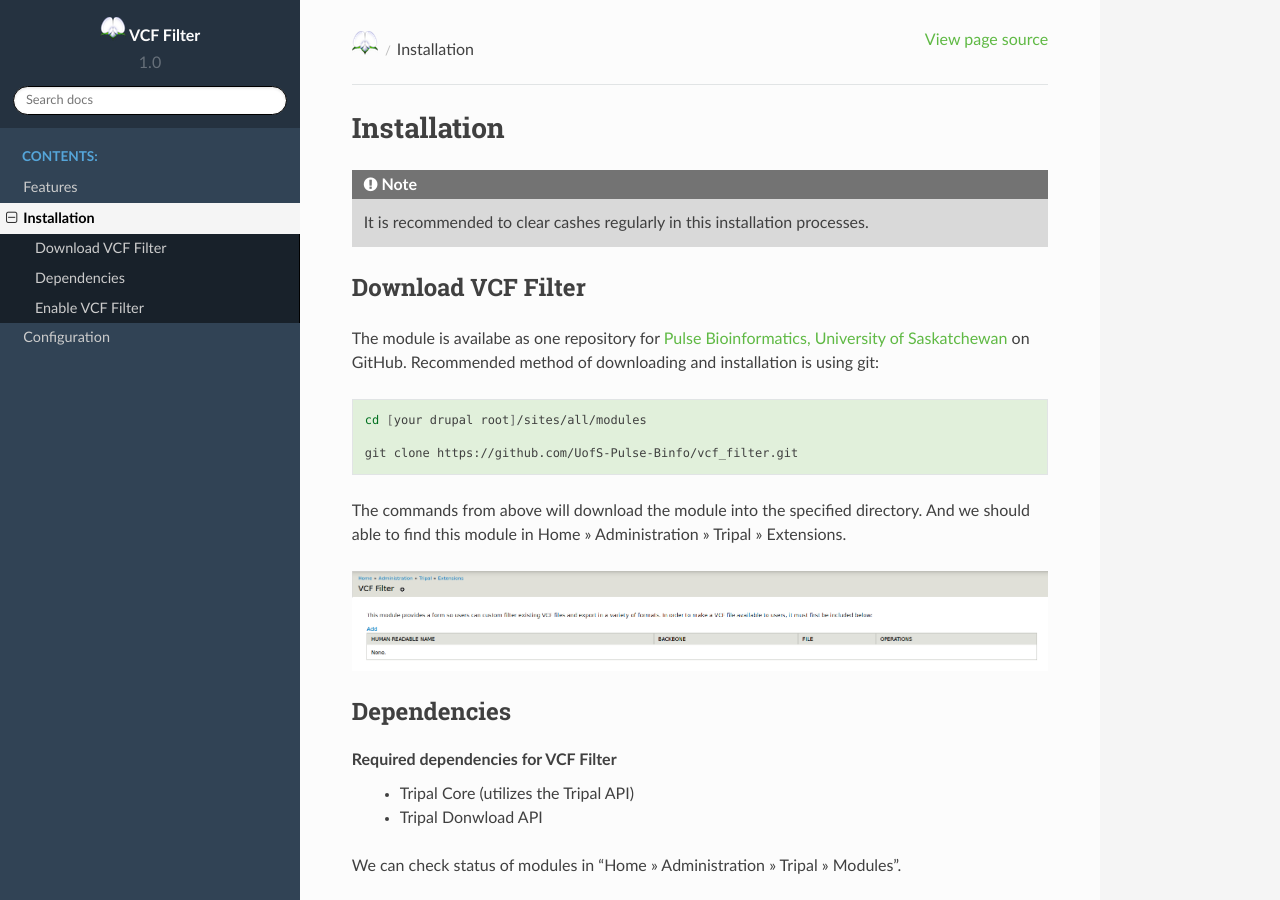
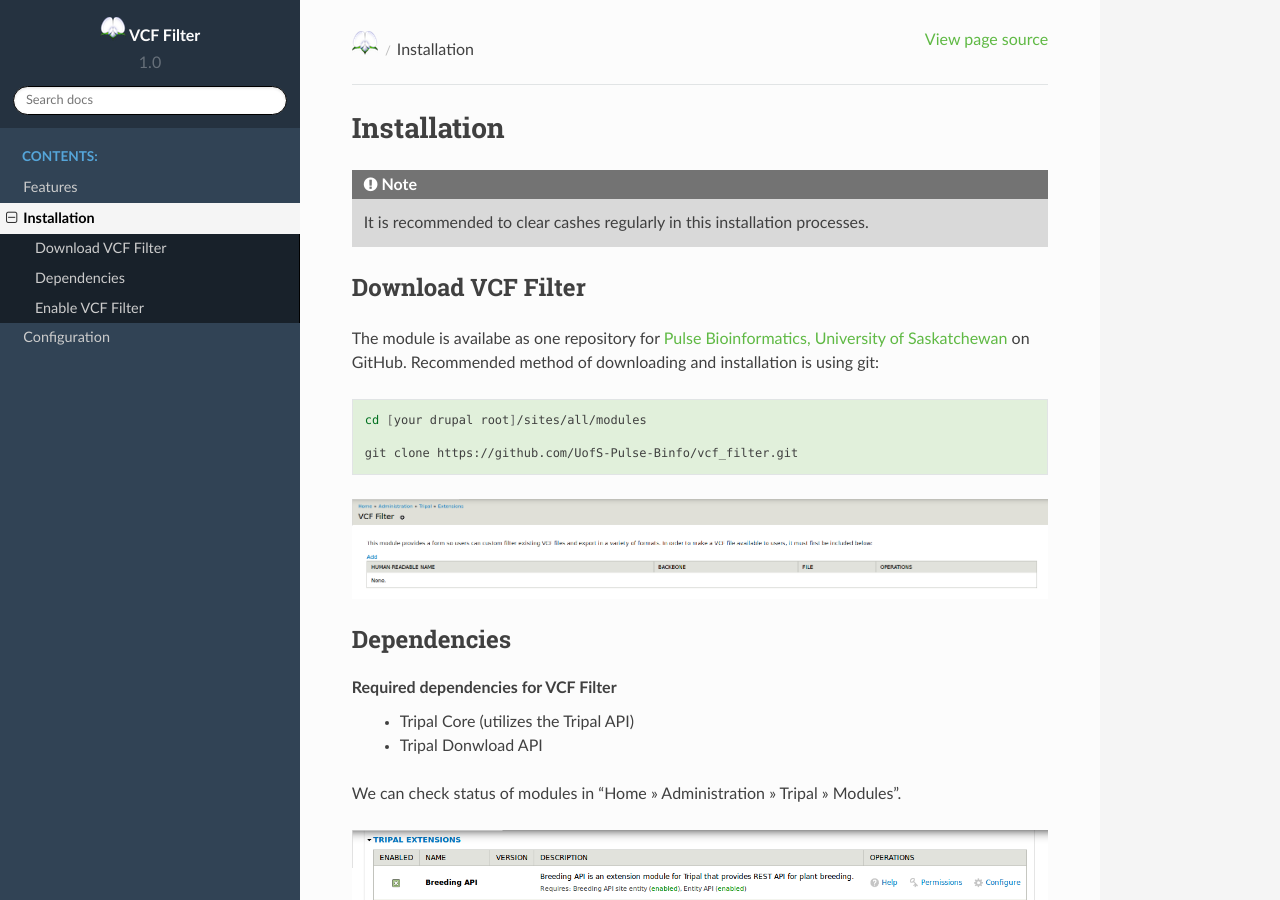
Before and after one commit to UofS-Pulse-Binfo/vcf_filter, a Sphinx documentation site: the page built from docs/install.rst, in a window 1280 px wide and 900 px high. Built offline with Sphinx 7.4.7 and the Read the Docs theme 2.0.0, drawn with Linux system fonts in a browser that asks for light colours.

Commit message:
Update docs/install.rst
Co-Authored-By: Jiu9Shen <yis412@mail.usask.ca>

```diff
--- a/docs/install.rst
+++ b/docs/install.rst
@@ -16,7 +16,6 @@ The module is availabe as one repository for `Pulse Bioinformatics, University o
 
   git clone https://github.com/UofS-Pulse-Binfo/vcf_filter.git
 
-The commands from above will download the module into the specified directory. And we should able to find this module in Home » Administration » Tripal » Extensions.
 
 .. image:: install.1.menubar.png
 
```
